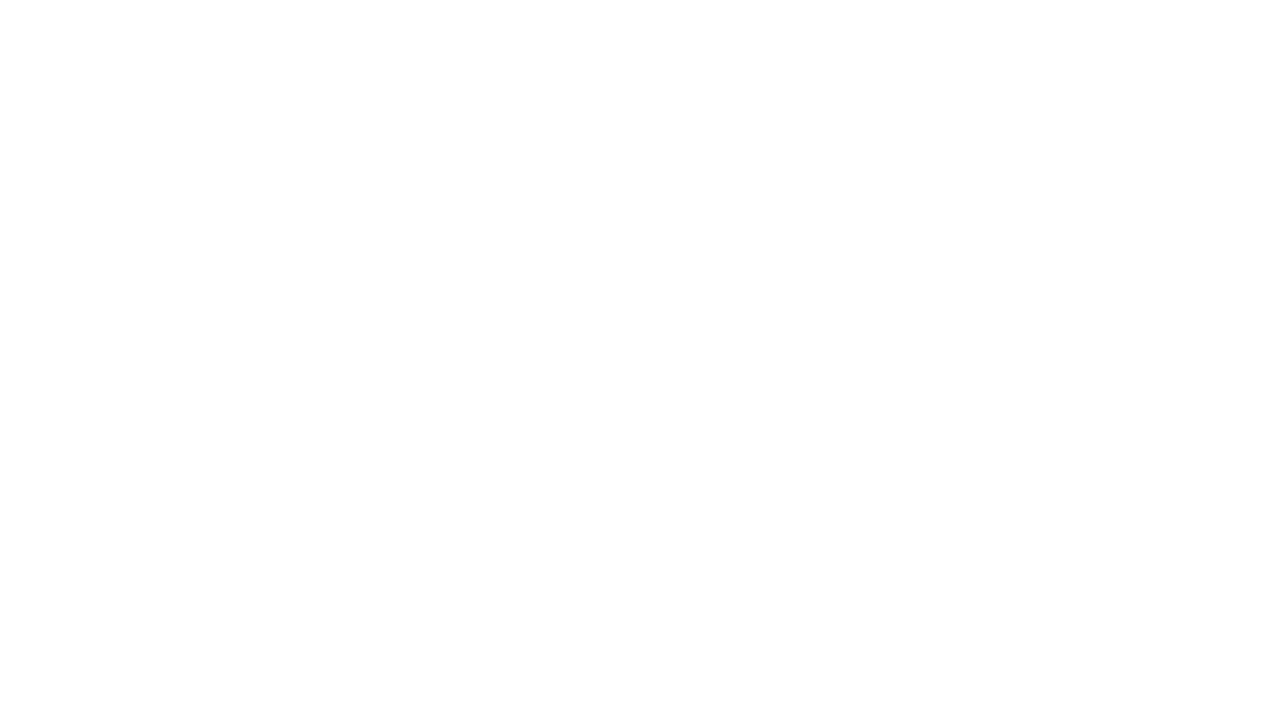
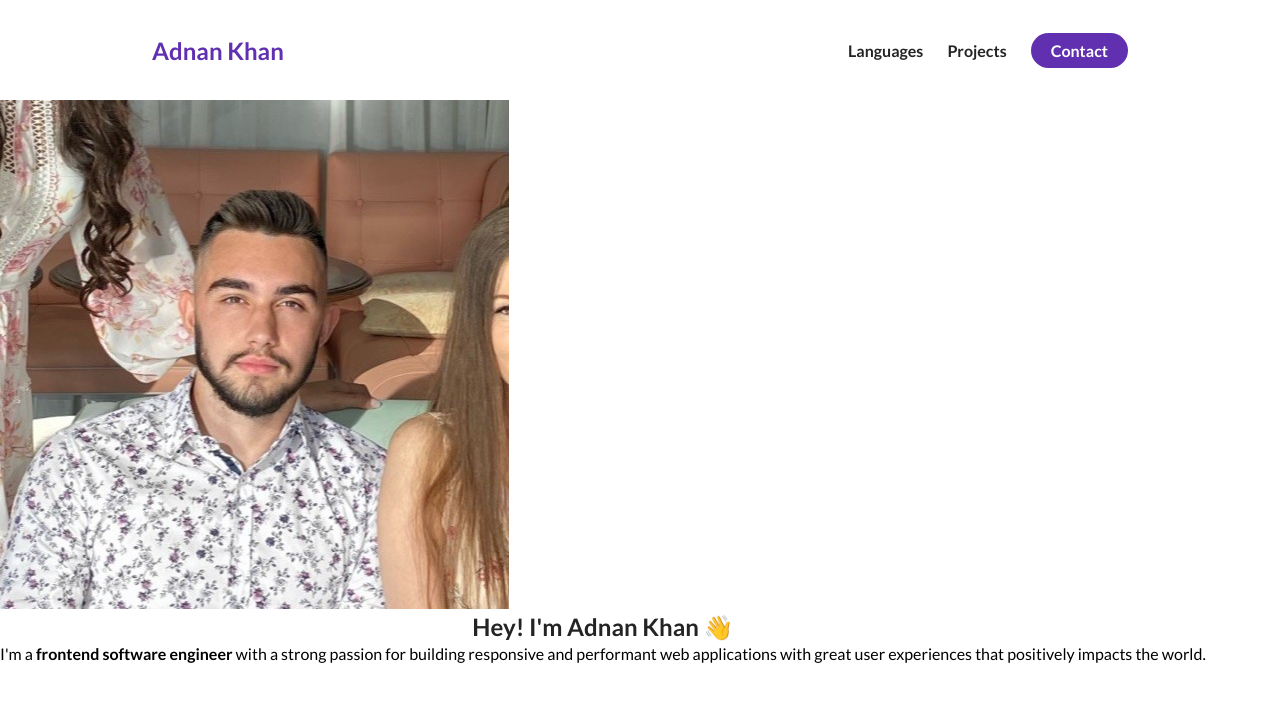
Before and after one commit to adnkdev/ePortfolio_01, a plain HTML site: page index.html in a window 1280 px wide. Drawn offline with Linux system fonts and the light colour scheme.

Commit message:
nav completed

```diff
--- a/css/style.css
+++ b/css/style.css
@@ -0,0 +1,93 @@
+@import url('https://fonts.googleapis.com/css2?family=Lato:wght@400;700&display=swap');
+
+* {
+    font-family: 'Lato', sans-serif;
+    padding: 0;
+    margin: 0;
+    box-sizing: border-box;
+}
+
+h1,
+h2,
+h3,
+h4,
+h5,
+h6,
+span {
+    color: #242424;
+    text-align: center;
+    line-height: 1.25em;
+}
+
+p {
+    line-height: 1.5em;
+    font-size: 16px;
+}
+
+/*removes the dot points*/
+li {
+    list-style-type: none;
+}
+
+/* makes <div class="about-me__info--row"> also min height 100vh */
+
+.flex{
+    display: flex;
+}
+
+/*makes the about-me section the entire min height= 100vh*/
+.flex-1 {
+    flex: 1;
+}
+
+/*NAVIGATION BAR*/
+
+/*displays horizontally and spaces the logo and the links*/
+nav {
+    height: 100px;
+    width: 100%;
+    max-width: 1000px;
+    margin: 0 auto;
+    display: flex;
+    justify-content: space-between;
+    align-items: center;
+
+}
+
+/*gets the links to become horizontal*/
+.nav__link--list {
+    display: flex;
+}
+
+/*all nav links*/
+.nav__link--anchor {
+    margin: 0 12px;
+    color: #242424;
+    text-decoration: none;
+    font-weight: 700;
+}
+
+/*purple link*/
+.nav__link--anchor-primary {
+    background-color: #6030b1;
+    color: white;
+    border-radius: 50px;
+    padding: 8px 20px;
+    /*makes the transition of hover smoother*/
+    transition: all 300ms ease;
+
+}
+
+/*makes purple link background darker when hover over*/
+.nav__link--anchor-primary:hover {
+    background-color: #5d3eff;
+}
+
+/*styles the Adnan Khan logo on the left of navigation bar*/
+.personal__logo {
+    font-size: 24px;
+    font-weight: bold;
+    color: #6030b1;
+    margin: 0 12px;
+
+}
--- a/index.html
+++ b/index.html
@@ -1,14 +1,55 @@
 <!DOCTYPE html>
 <html lang="en">
+
 <head>
     <meta charset="UTF-8">
     <meta http-equiv="X-UA-Compatible" content="IE=edge">
     <meta name="viewport" content="width=device-width, initial-scale=1.0">
-    <title>Document</title>
+    <title>Adnan Khan</title>
     <link rel="stylesheet" href="css/style.css">
 </head>
+
 <body>
+    <section id="about__me">
+        <!--navigation bar-->
+        <nav>
+            <div class="personal__logo">Adnan Khan</div>
+            <!--links in navigation bar-->
+            <ul class="nav__link--list">
+                <li><a href="" class="
+            nav__link--anchor
+            link__hover-effect
+            link__hover-effect--black">Languages</a></li>
+                <li><a href="" class="
+            nav__link--anchor
+            link__hover-effect
+            link__hover-effect--black">Projects</a></li>
+                <li><a href="" class="
+            nav__link--anchor
+            nav__link--anchor-primary">Contact</a></li>
+            </ul>
+        </nav>
+
+        <div class="flex flex-1">
+            <div class="about-me__info row">
+                <div class="about-me__info--container">
+                    <figure class="about-me__picture--mask">
+                        <img src="assets/me.jpeg" alt="My sample image">
+                    </figure>
+                    <h1 class="about-me__info--title">
+                        Hey! I'm <span class="text--purple">Adnan Khan</span> 👋
+                    </h1>
+                    <p class="about-me__info--para">
+                        I'm a <strong class="text--purple">frontend software engineer</strong> with a strong passion for building responsive and performant
+                        web applications with great user experiences that positively impacts the world.
+                    </p>
+                </div>
+            </div>
+        </div>
+
+    </section>
 
 
 </body>
+
 </html>
```
Also changed, not shown: assets/chat.png (added), assets/dashboard.png (added), assets/logo.svg (added), assets/loopit.png (added), assets/me.jpeg (added), assets/undraw_websites.svg (added), 1 other file.
